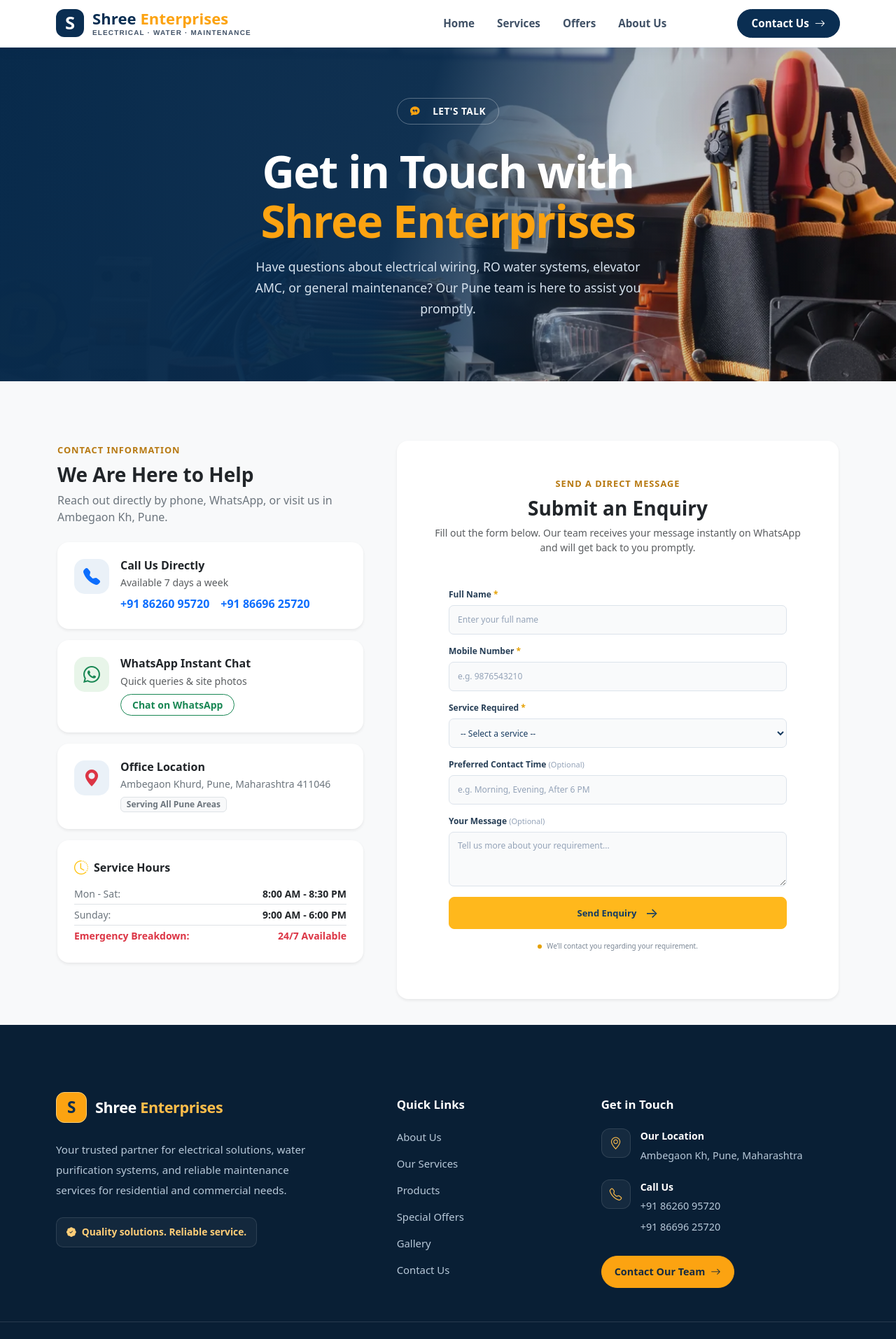
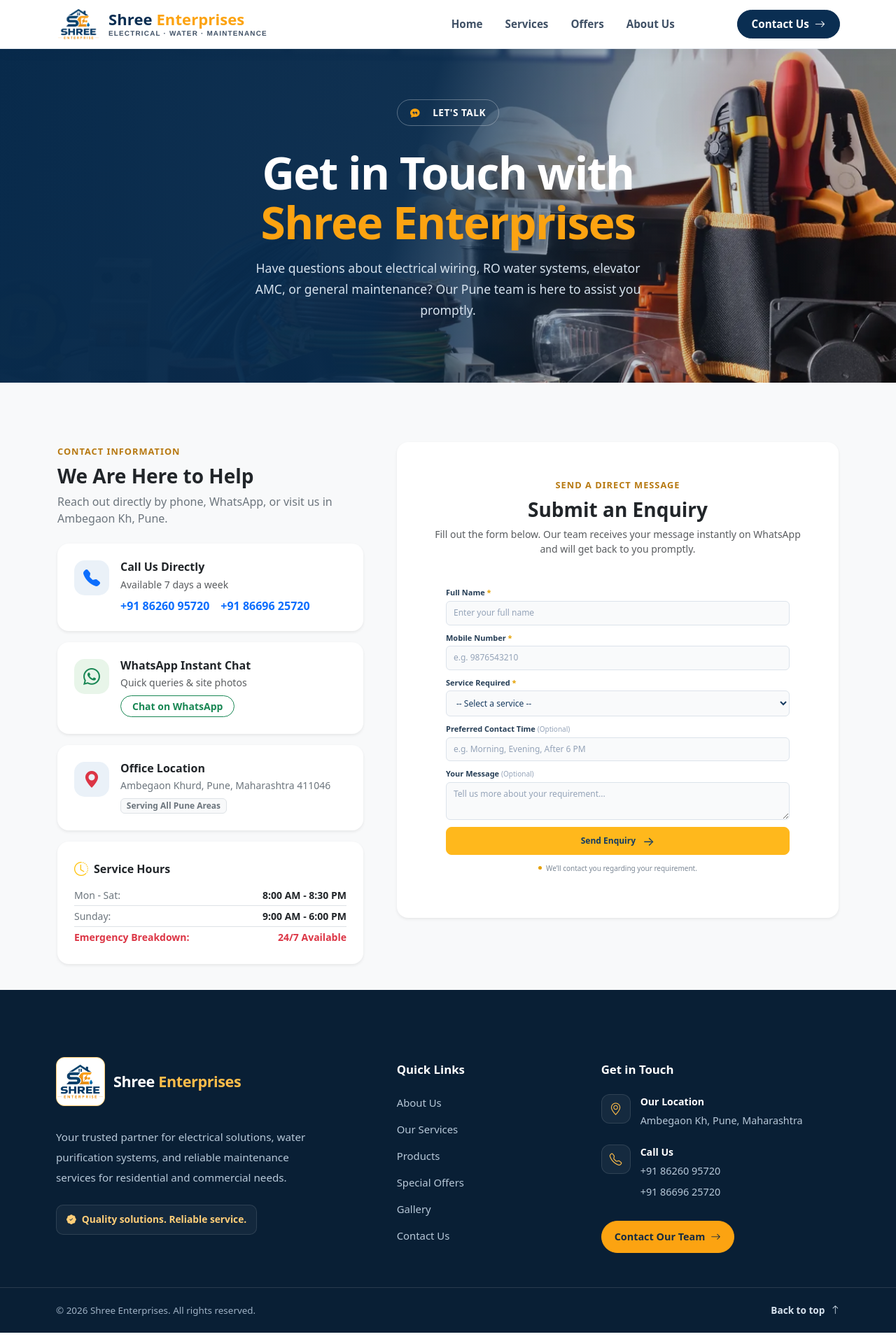
Before and after one commit to Sachinpukale/shree-enterprises-website, a Next.js app: page /contact in a window 1280 px wide. Shown: the top 1914 px of the page at 70% size. Built offline with nearby package versions, Linux system fonts and the light colour scheme.

Commit message:
By Sachin --> Logo Added and Enquiry Form Updated

```diff
--- a/src/app/globals.css
+++ b/src/app/globals.css
@@ -108,6 +108,23 @@
   display: flex;
   flex-direction: column;
   line-height: 1.1;
+}
+.brand-logo {
+  width: 65x;
+  height: 45px;
+  object-fit: contain;
+  flex-shrink: 0;
+}
+
+.site-brand {
+  display: flex;
+  align-items: center;
+  gap: 10px;
+}
+
+.brand-text {
+  display: flex;
+  flex-direction: column;
 }
 
 .brand-name {
@@ -436,7 +453,15 @@
   border-radius: 12px;
   font-size: 1.4rem;
 }
-
+.brand-logo-footer{
+  width: 70x;
+  height: 70px;
+  object-fit: contain;
+  flex-shrink: 0;
+  background: #ffff;
+  border: 1px solid #ffcf75;
+  border-radius: 12px;
+}
 .footer-brand-highlight {
   color: #ffbd4a;
 }
@@ -706,7 +731,6 @@
 }
 
 
-
 /* ==========================================
    SHREE ENTERPRISES
    Enquiry Modal — Navy Blue & Golden Yellow
@@ -723,7 +747,7 @@
     align-items: center;
     justify-content: center;
 
-    padding: 20px;
+    padding: 16px;
     overflow-y: auto;
 
     background: rgba(4, 20, 36, 0.68);
@@ -739,7 +763,7 @@
     position: relative;
     width: 100%;
     max-width: 440px;
-    max-height: calc(100vh - 40px);
+    max-height: calc(100vh - 32px);
 
     overflow-x: hidden;
     overflow-y: auto;
@@ -760,7 +784,7 @@
 
 .enquiry-form-container {
     width: 100%;
-    padding: 24px 26px 20px;
+    padding: 20px 22px 16px;
     box-sizing: border-box;
 
     background: #ffffff;
@@ -775,10 +799,10 @@
     display: flex;
     align-items: flex-start;
     justify-content: space-between;
-    gap: 16px;
+    gap: 12px;
 
-    margin: 0 0 22px;
-    padding: 0 0 17px;
+    margin: 0 0 14px;
+    padding: 0 0 12px;
 
     border: none;
     border-bottom: 1px solid #edf1f5;
@@ -792,7 +816,7 @@
 
 .enquiry-eyebrow {
     display: block;
-    margin-bottom: 7px;
+    margin-bottom: 4px;
 
     color: #d99300;
 
@@ -802,13 +826,13 @@
 }
 
 .enquiry-heading h2 {
-    margin: 0 0 6px;
+    margin: 0 0 4px;
 
     color: #123b63;
 
-    font-size: 25px;
+    font-size: 22px;
     font-weight: 750;
-    line-height: 1.3;
+    line-height: 1.2;
 }
 
 .enquiry-heading p {
@@ -816,8 +840,8 @@
 
     color: #64748b;
 
-    font-size: 12px;
-    line-height: 1.6;
+    font-size: 11px;
+    line-height: 1.5;
 }
 
 /* Close button */
@@ -828,8 +852,8 @@
     align-items: center;
     justify-content: center;
 
-    width: 32px;
-    height: 32px;
+    width: 28px;
+    height: 28px;
     padding: 0;
 
     border: 1px solid #e2e8f0;
@@ -838,7 +862,7 @@
     background: #f8fafc;
     color: #123b63;
 
-    font-size: 23px;
+    font-size: 20px;
     font-weight: 400;
     line-height: 1;
 
@@ -863,19 +887,19 @@
 }
 
 .enquiry-form-container .field-group {
-    margin-bottom: 15px;
+    margin-bottom: 10px;
 }
 
 .enquiry-form-container .field-group label {
     display: block;
 
-    margin-bottom: 6px;
+    margin-bottom: 4px;
 
     color: #263e56;
 
-    font-size: 12px;
+    font-size: 11px;
     font-weight: 650;
-    line-height: 1.5;
+    line-height: 1.4;
 }
 
 .enquiry-form-container .required {
@@ -885,7 +909,7 @@
 
 .enquiry-form-container .optional {
     color: #94a3b8;
-    font-size: 11px;
+    font-size: 10px;
     font-weight: 400;
 }
 
@@ -897,13 +921,12 @@
     display: block;
 
     width: 100%;
-    min-height: 42px;
-    padding: 10px 12px;
+    padding: 8px 10px;
 
     box-sizing: border-box;
 
     border: 1px solid #dce3eb;
-    border-radius: 7px;
+    border-radius: 6px;
 
     outline: none;
 
@@ -912,7 +935,7 @@
 
     font-family: inherit;
     font-size: 12px;
-    line-height: 1.5;
+    line-height: 1.4;
 
     transition:
         border-color 0.2s ease,
@@ -925,7 +948,7 @@
 }
 
 .enquiry-form-container .field-group textarea {
-    min-height: 78px;
+    height: 54px;
     resize: vertical;
 }
 
@@ -953,12 +976,12 @@
     display: flex;
     align-items: center;
     justify-content: center;
-    gap: 12px;
+    gap: 10px;
 
     width: 100%;
-    min-height: 46px;
-    margin-top: 5px;
-    padding: 12px 18px;
+    min-height: 40px;
+    margin-top: 4px;
+    padding: 10px 16px;
 
     border: 1px solid #ffb81c;
     border-radius: 8px;
@@ -967,7 +990,7 @@
     color: #123b63;
 
     font-family: inherit;
-    font-size: 13px;
+    font-size: 12px;
     font-weight: 750;
 
     cursor: pointer;
@@ -998,7 +1021,7 @@
 }
 
 .enquiry-form-container .submit-arrow {
-    font-size: 20px;
+    font-size: 18px;
     font-weight: 400;
     line-height: 1;
 }
@@ -1006,14 +1029,14 @@
 /* Submission status */
 
 .enquiry-form-container .status-message {
-    margin-top: 13px;
-    padding: 11px 12px;
+    margin-top: 10px;
+    padding: 8px 10px;
 
-    border-radius: 7px;
+    border-radius: 6px;
 
     text-align: center;
-    font-size: 12px;
-    line-height: 1.5;
+    font-size: 11px;
+    line-height: 1.4;
 }
 
 .enquiry-form-container .status-message.success {
@@ -1037,22 +1060,22 @@
     display: flex;
     align-items: center;
     justify-content: center;
-    gap: 7px;
+    gap: 6px;
 
-    margin-top: 17px;
+    margin-top: 12px;
 
     color: #7b8795;
 
     font-size: 10px;
-    line-height: 1.5;
+    line-height: 1.4;
     text-align: center;
 }
 
 .enquiry-footer-dot {
     flex-shrink: 0;
 
-    width: 6px;
-    height: 6px;
+    width: 5px;
+    height: 5px;
 
     border-radius: 50%;
     background: #e5a000;
@@ -1094,33 +1117,33 @@
 
 @media (max-width: 480px) {
     .enquiry-modal-overlay {
-        padding: 12px;
+        padding: 10px;
     }
 
     .enquiry-modal {
-        max-height: calc(100dvh - 24px);
-        border-radius: 14px;
+        max-height: calc(100dvh - 20px);
+        border-radius: 12px;
     }
 
     .enquiry-form-container {
-        padding: 20px 18px 18px;
+        padding: 16px 14px 14px;
     }
 
     .enquiry-form-container .modal-header {
-        margin-bottom: 18px;
-        padding-bottom: 14px;
+        margin-bottom: 12px;
+        padding-bottom: 10px;
     }
 
     .enquiry-heading h2 {
-        font-size: 22px;
+        font-size: 20px;
     }
 
     .enquiry-heading p {
-        font-size: 11px;
+        font-size: 10px;
     }
 
     .enquiry-form-container .field-group {
-        margin-bottom: 13px;
+        margin-bottom: 8px;
     }
 }
 
@@ -1158,13 +1181,12 @@
 }
 
 .enquiry-form-container .field-error {
-    margin: 5px 0 0;
+    margin: 3px 0 0;
     color: #dc3545;
-    font-size: 11px;
-    line-height: 1.45;
+    font-size: 10px;
+    line-height: 1.35;
     font-weight: 500;
 }
-
 
 /* ========================================
    14. WEBSITE ANIMATIONS & KEYFRAMES
--- a/src/components/EnquiryForm.js
+++ b/src/components/EnquiryForm.js
@@ -34,14 +34,12 @@
         return "Name cannot exceed 100 characters.";
     }
 
-    // Allow Unicode letters, spaces, apostrophes, hyphens and initials.
     const namePattern = /^[\p{L}][\p{L}\s.'-]{1,99}$/u;
 
     if (!namePattern.test(name)) {
         return "Enter a valid name using letters only.";
     }
 
-    // A name must contain at least two letters.
     const letters = name.match(/\p{L}/gu) || [];
 
     if (letters.length < 2) {
@@ -59,14 +57,12 @@
         return "Please enter your mobile number.";
     }
 
-    // Allow digits, spaces, hyphens, parentheses and an optional +91 prefix.
     if (!/^\+?[\d\s()-]+$/.test(phone)) {
         return "Enter a valid mobile number using digits only.";
     }
 
     let digits = phone.replace(/[\s()-]/g, "");
 
-    // Remove the optional Indian country code.
     if (digits.startsWith("+91")) {
         digits = digits.slice(3);
     }
@@ -75,7 +71,6 @@
         return "Mobile number must contain 10 digits.";
     }
 
-    // Indian mobile numbers start with 6, 7, 8 or 9.
     if (!/^[6-9]\d{9}$/.test(digits)) {
         return "Enter a valid Indian mobile number.";
     }
@@ -83,7 +78,6 @@
     return "";
 }
 
-// Return a normalized 10-digit Indian mobile number.
 function normalizePhone(value) {
     let digits = value.trim().replace(/[\s()-]/g, "");
 
@@ -116,7 +110,6 @@
     });
     const [isSubmitting, setIsSubmitting] = useState(false);
 
-    // Synchronize selected service when defaultService changes dynamically
     useEffect(() => {
         if (defaultService) {
             setFormData((prev) => ({
@@ -138,7 +131,6 @@
             [name]: value,
         }));
 
-        // Clear existing errors as soon as valid; do not introduce errors while typing
         if (errors[name]) {
             let error = "";
             if (name === "name") {
@@ -191,18 +183,12 @@
         const newErrors = {
             name: validateName(formData.name),
             phone: validatePhone(formData.phone),
-            service: formData.service
-                ? ""
-                : "Please select a service.",
+            service: formData.service ? "" : "Please select a service.",
         };
 
         setErrors(newErrors);
 
-        if (
-            newErrors.name ||
-            newErrors.phone ||
-            newErrors.service
-        ) {
+        if (newErrors.name || newErrors.phone || newErrors.service) {
             setStatus({
                 type: "",
                 message: "",
@@ -442,7 +428,7 @@
                         <textarea
                             id="enquiry-message"
                             name="message"
-                            rows={3}
+                            rows={2}
                             maxLength={2000}
                             value={formData.message}
                             onChange={handleChange}
--- a/src/components/Footer.js
+++ b/src/components/Footer.js
@@ -1,6 +1,7 @@
 "use client";
 
 import Link from "next/link";
+import Image from "next/image";
 import { useEffect, useState } from "react";
 
 export default function Footer() {
@@ -18,7 +19,13 @@
           {/* Company Information */}
           <div className="col-lg-5 col-md-6">
             <Link href="/" className="footer-brand">
-              <span className="footer-brand-mark">S</span>
+              <Image
+                            src="/assets/se-Photoroom.png"
+                            alt="Shree Enterprises Logo"
+                            width={70}
+                            height={70}
+                            className="brand-logo-footer"
+                          />
 
               <span>
                 Shree <span className="footer-brand-highlight">Enterprises</span>
--- a/src/components/Navbar.js
+++ b/src/components/Navbar.js
@@ -2,6 +2,7 @@
 
 import { useEffect } from "react";
 import Link from "next/link";
+import Image from "next/image";
 import { usePathname } from "next/navigation";
 
 const navLinks = [
@@ -41,7 +42,13 @@
         {/* Company Brand wrapped in a dedicated div */}
         <div className="navbar-brand-wrapper">
           <Link className="navbar-brand site-brand" href="/">
-            <span className="brand-mark">S</span>
+            <Image
+              src="/assets/se-Photoroom.png"
+              alt="Shree Enterprises Logo"
+              width={65}
+              height={60}
+              className="brand-logo"
+            />
 
             <span className="brand-text">
               <span className="brand-name">
```
Also changed, not shown: public/assets/se-Photoroom.png (added).
